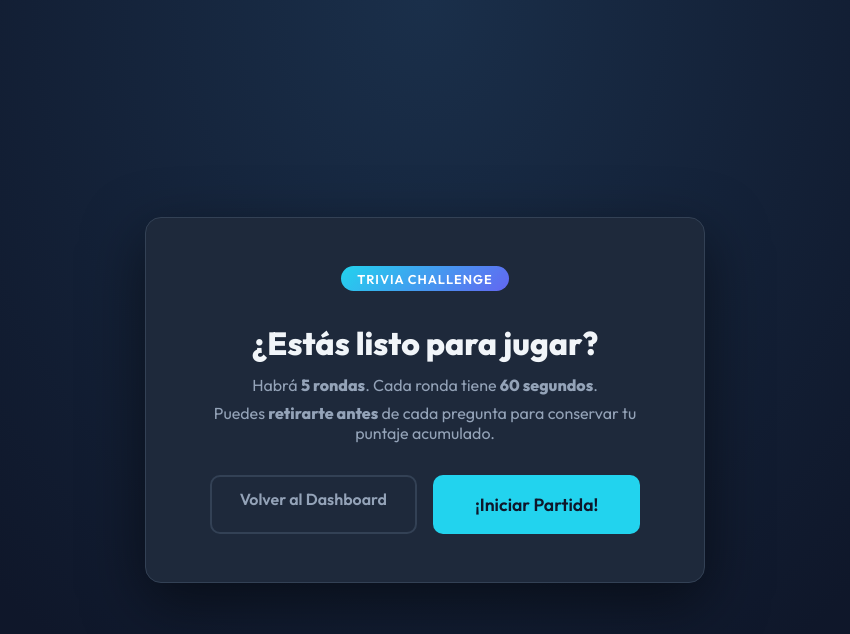
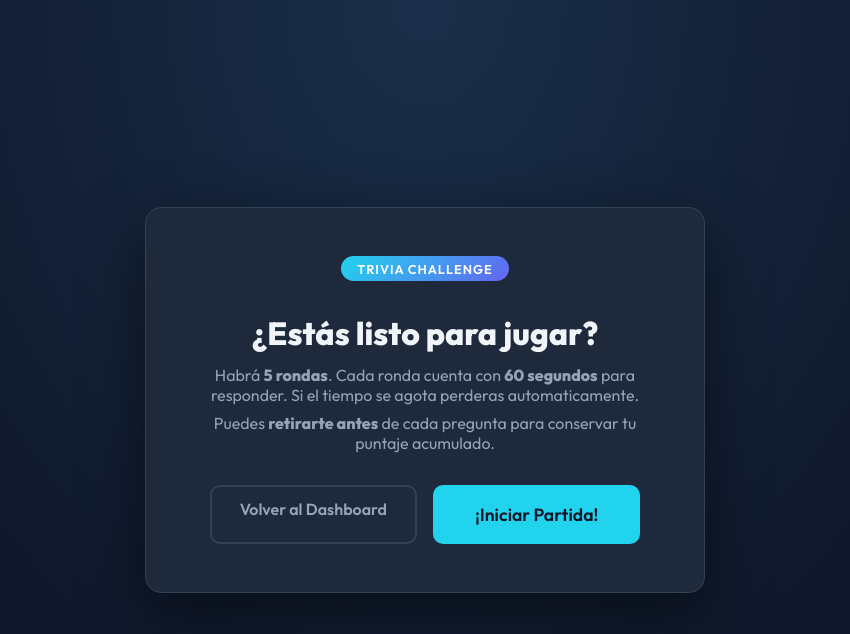
Before and after one commit to Braian-Ramirez/Trivia, a Django app: template trivia/templates/trivia/juego.html in a window 1280 px wide. Shown: the top 634 px of the page, without its empty margins (215-1065 px from the left). Run offline with Django 5.2, Linux system fonts and the light colour scheme; the template is opened without the code that fills it, so the values that code supplies are empty.

```diff
--- a/trivia/templates/trivia/juego.html
+++ b/trivia/templates/trivia/juego.html
@@ -17,7 +17,8 @@
         <div class="game-card">
             <span class="logo-badge">Trivia Challenge</span>
             <h1>¿Estás listo para jugar?</h1>
-            <p>Habrá <strong>5 rondas</strong>. Cada ronda tiene <strong>60 segundos</strong>.</p>
+            <p>Habrá <strong>5 rondas</strong>. Cada ronda cuenta con <strong>60 segundos</strong> para responder. Si el
+                tiempo se agota perderas automaticamente.</p>
             <p>Puedes <strong>retirarte antes</strong> de cada pregunta para conservar tu puntaje acumulado.</p>
             <div class="actions-row">
                 <a href="{% url 'dashboard' %}" class="btn btn-outline">Volver al Dashboard</a>
--- a/trivia/templates/trivia/login.html
+++ b/trivia/templates/trivia/login.html
@@ -15,7 +15,7 @@
     <div class="container">
         <div class="auth-card">
             <div class="logo-container">
-                <span class="logo-badge">Ciel Challenge</span>
+                <span class="logo-badge">Trivia Challenge</span>
                 <h1>Trivia Game</h1>
                 <p>Demuestra tu conocimiento y acumula premios</p>
             </div>
```
